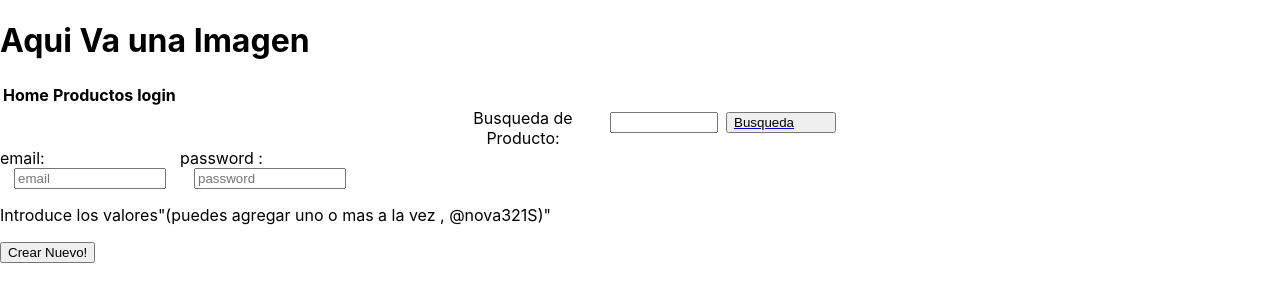
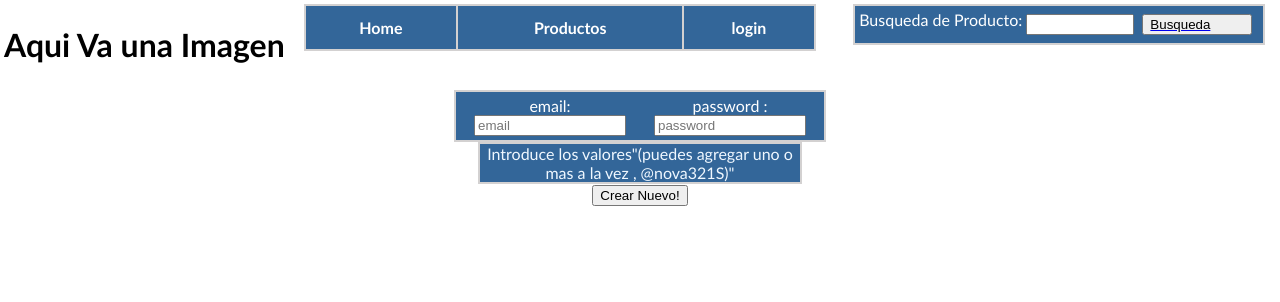
Before and after one commit to hipogrifo010/SaludOsFrontEndReact, a React (Create React App) app: page /auth/login in a window 1280 px wide. Shown: the top 302 px of the page. Built offline with nearby package versions, Linux system fonts and the light colour scheme.

Commit message:
Test-fix-azure

```diff
--- /dev/null
+++ b/src/App.css
@@ -0,0 +1,171 @@
+.App {
+  text-align: center;
+}
+.Text {
+  font-family: 'Trebuchet MS', Arial, Helvetica, sans-serif;
+  border: 2px solid rgb(211, 209, 209);
+  width: 25%;
+  position: relative;
+  margin: auto;
+  color: aliceblue;
+  text-align: center;
+  background-color: #336699;
+}
+table {
+  font-family: 'Trebuchet MS', Arial, Helvetica, sans-serif;
+  margin: 0 auto;
+  text-align: right;
+  border-collapse: collapse;
+  background-color: #f2f2f2;
+}
+table td {
+  border: 2px solid rgb(183, 183, 183);
+  padding: 8px;
+}
+table tr:nth-child(even) {
+  background-color: #f2f2f2;
+}
+table tr:hover {
+  background-color: rgba(202, 199, 199, 0.674);
+}
+table th {
+  padding: 12px 8px;
+  border: 2px solid rgb(211, 209, 209);
+  text-align: center;
+  background-color: #336699;
+  color: white;
+}
+.TablePage {
+  font-family: 'Trebuchet MS', Arial, Helvetica, sans-serif;
+  margin: 0 auto;
+  color: white;
+  border: 2px solid rgb(211, 209, 209);
+  text-align: center;
+  background-color: #336699;
+  width: 360px;
+  height: 25px;
+  padding: 4px;
+  display: flex;
+  position: relative;
+  margin: auto;
+}
+.HeaderMain {
+  font-family: 'Trebuchet MS', Arial, Helvetica, sans-serif;
+  margin: 0 auto;
+  text-align: right;
+  width: 360px;
+  height: auto;
+  padding: 4px;
+  display: flex;
+  position: relative;
+  margin: 0 auto;
+
+  width: 100%;
+}
+.TableHeader {
+  font-family: 'Trebuchet MS', Arial, Helvetica, sans-serif;
+  margin: 0 auto;
+  color: white;
+  border: 2px solid rgb(211, 209, 209);
+  text-align: center;
+  background-color: #336699;
+  width: 40%;
+  height: 25px;
+  padding-top: 2px;
+  padding-left: 5px;
+}
+
+.List {
+  text-align: center;
+}
+.App-logo {
+  height: 40vmin;
+  pointer-events: none;
+}
+.FormSubmit {
+  font-family: 'Trebuchet MS', Arial, Helvetica, sans-serif;
+  margin: 0 auto;
+  color: white;
+  border: 2px solid rgb(211, 209, 209);
+  text-align: center;
+  background-color: #336699;
+  width: 18%;
+  height: 25px;
+  padding-top: 2px;
+  padding-left: 5px;
+}
+.FormSubmit2 {
+  font-family: 'Trebuchet MS', Arial, Helvetica, sans-serif;
+  margin: 0 auto;
+  color: white;
+  border: 2px solid rgb(211, 209, 209);
+  text-align: center;
+  background-color: #336699;
+  width: 22.7%;
+  height: 25px;
+  padding-top: 2px;
+  padding-left: 5px;
+}
+.FormMovieEdit {
+  place-content: 'titulo de la peliculaeee';
+}
+.formControl {
+  text-align: right;
+  flex-direction: column;
+  display: grid;
+  justify-content: center;
+  width: 300 px;
+  align-items: right;
+}
+.FormVersion1 {
+  font-family: 'Trebuchet MS', Arial, Helvetica, sans-serif;
+  margin: 0 auto;
+  color: white;
+  border: 2px solid rgb(211, 209, 209);
+  text-align: center;
+  background-color: #336699;
+  width: 15%;
+  height: 50px;
+  padding-top: 2px;
+  padding-left: 5px;
+  text-align: right;
+  flex-direction: column;
+  display: grid;
+  justify-content: center;
+  width: 300 px;
+  align-items: right;
+}
+
+.ImgMovie {
+  max-height: 100;
+  max-width: 100;
+}
+@media (prefers-reduced-motion: no-preference) {
+  .App-logo {
+    animation: App-logo-spin infinite 20s linear;
+  }
+}
+
+.App-header {
+  background-color: #282c34;
+  min-height: 100vh;
+  display: flex;
+  flex-direction: column;
+  align-items: center;
+  justify-content: center;
+  font-size: calc(10px + 2vmin);
+  color: white;
+}
+
+.App-link {
+  color: #61dafb;
+}
+
+@keyframes App-logo-spin {
+  from {
+    transform: rotate(0deg);
+  }
+  to {
+    transform: rotate(360deg);
+  }
+}
--- a/src/App.jsx
+++ b/src/App.jsx
@@ -1,3 +1,4 @@
+import './App.css';
 import React from 'react';
 import { Route, Routes } from 'react-router-dom';
 import Home from './components/Home';
--- a/src/components/HomeHandler.jsx
+++ b/src/components/HomeHandler.jsx
@@ -5,7 +5,7 @@ import axios from 'axios';
 function HomeDisplay() {
   var token = window.localStorage.getItem('token');
   const [names, setName] = useState(['']);
-  const [product, setProduct] = useState(['']);
+
   const authAxios = axios.create({
     withCredentials: true,
     headers: {
@@ -15,7 +15,6 @@ function HomeDisplay() {
   const getProductSearch = async () => {
     const response = await authAxios.get();
     console.log(response.data);
-    setProduct(response.data);
   };
   const register = (e) => {
     e.preventDefault();
```
